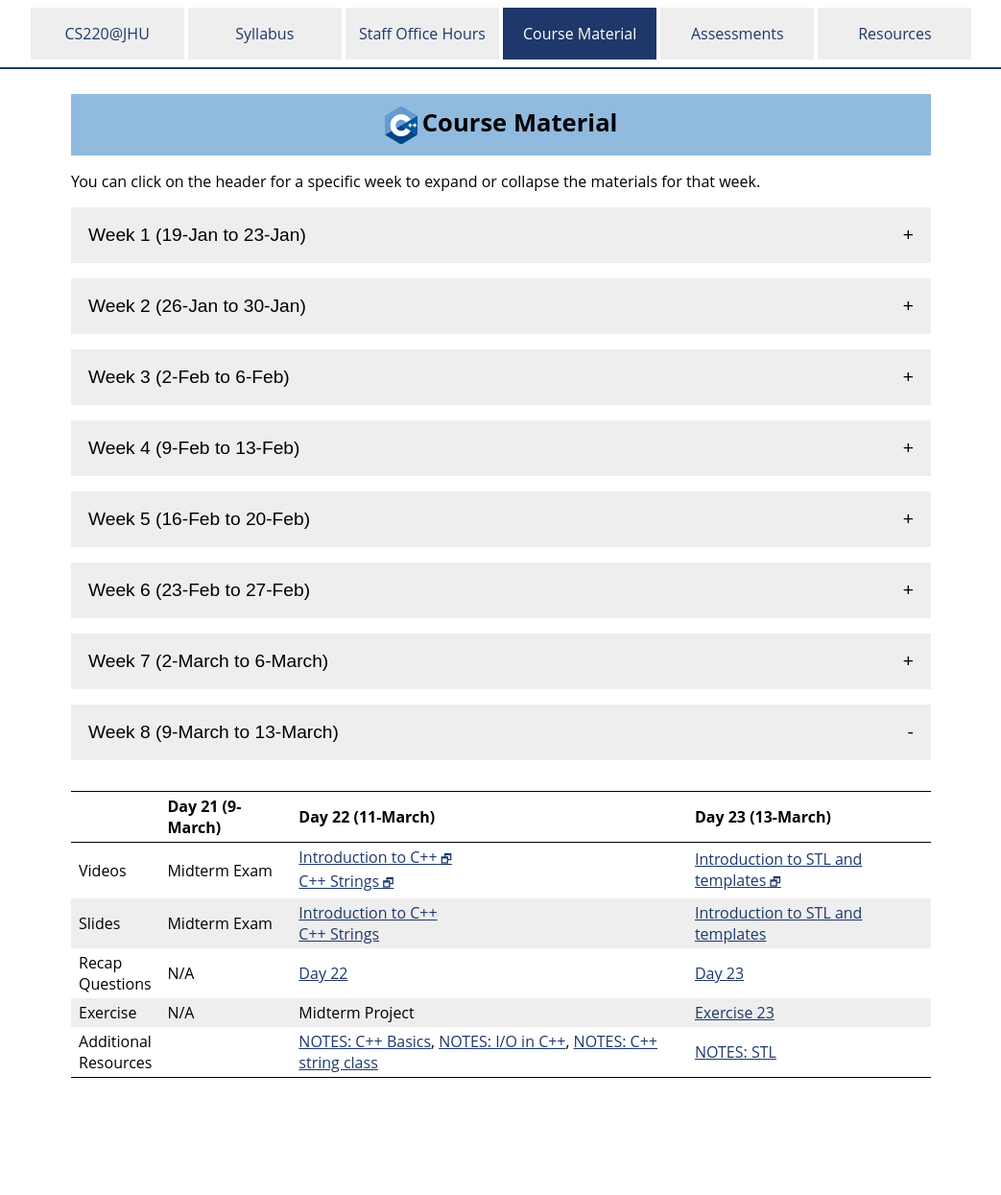
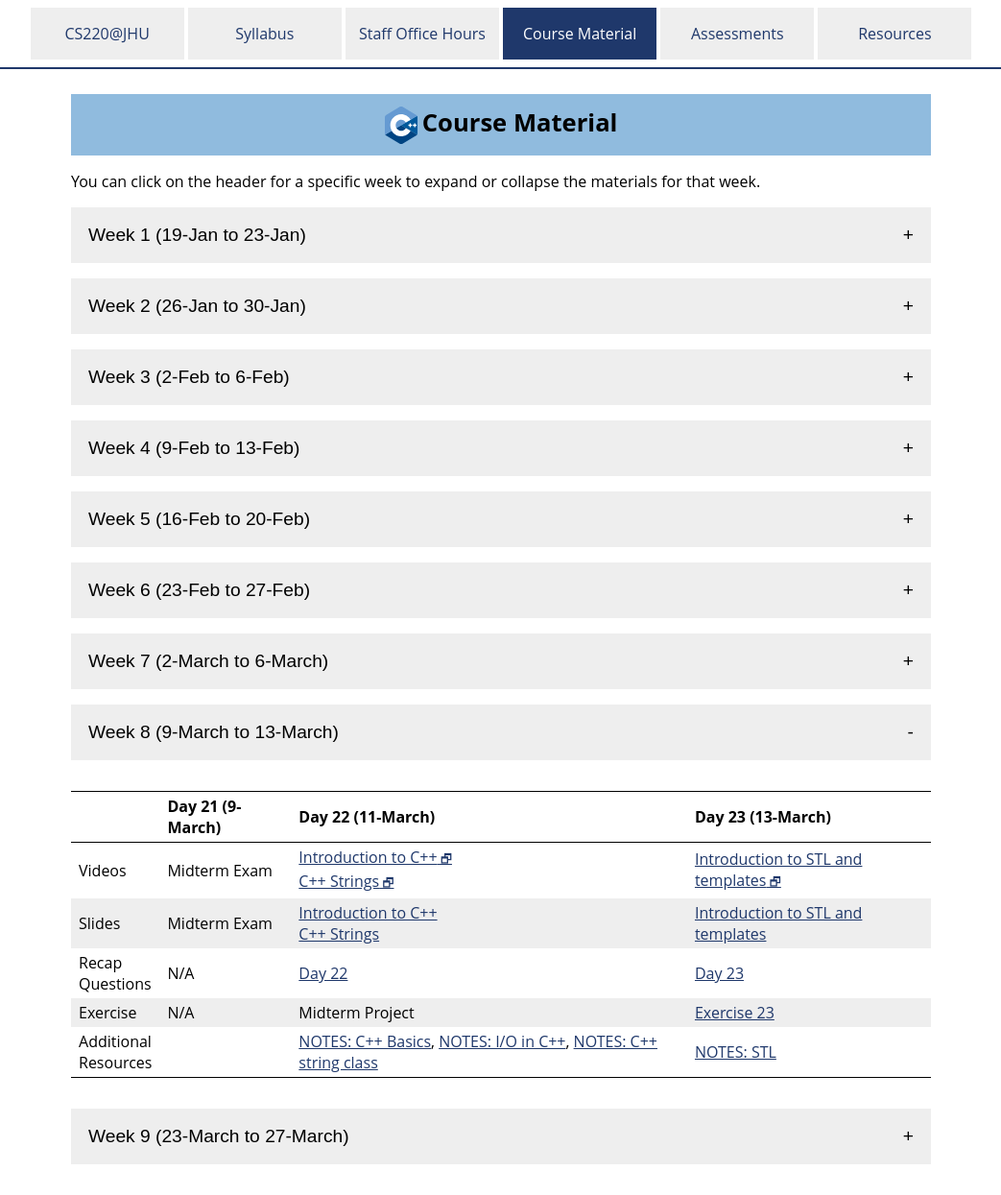
Before and after one commit to jhu-ip/cs220-sp26, a Jekyll site: the page built from material.md, in a window 1280 px wide. Shown: the whole page at 96% size, without its empty margins (118-1161 px from the left). Built offline with Jekyll 4.4.1, drawn with Linux system fonts in a browser that asks for light colours; before the commit the page ends 1155 px from its top, so only the background shows below that.

Commit message:
publishing week 9

```diff
--- a/material.md
+++ b/material.md
@@ -408,7 +408,6 @@
 </table>
 </div>
 
-<!--
 <button type="button" id="week_9_toggle" class="week_control_button">Week 9 (23-March to 27-March)</button>
 <div id="week_9" class="collapsible">
 <table>
@@ -447,13 +446,16 @@
     </tr>
     <tr>
       <td>Additional<br>Resources</td>
-      <td></td>
-      <td></td>
-      <td></td>
+      <td><a href='notes/notes-CppSTL.html'>NOTES: STL</a></td>
+      <td><a href='notes/notes-CppIO.html'>NOTES: C++ I/O</a>, <a href='notes/notes-CppStrings.html'>NOTES: string class</a></td>
+      <td><a href='notes/notes-CppBasics.html'>NOTES: C++ Basics</a><br />
+      <a href='notes/notes-CppMemory.html'>NOTES: C++ Dynamic Memory</a></td>
     </tr>
   </tbody>
 </table>
 </div>
+
+<!--
 <button type="button" id="week_10_toggle" class="week_control_button">Week 10 (30-March to 3-April)</button>
 <div id="week_10" class="collapsible">
 <table>
```
Also changed, not shown: 1 other file.
